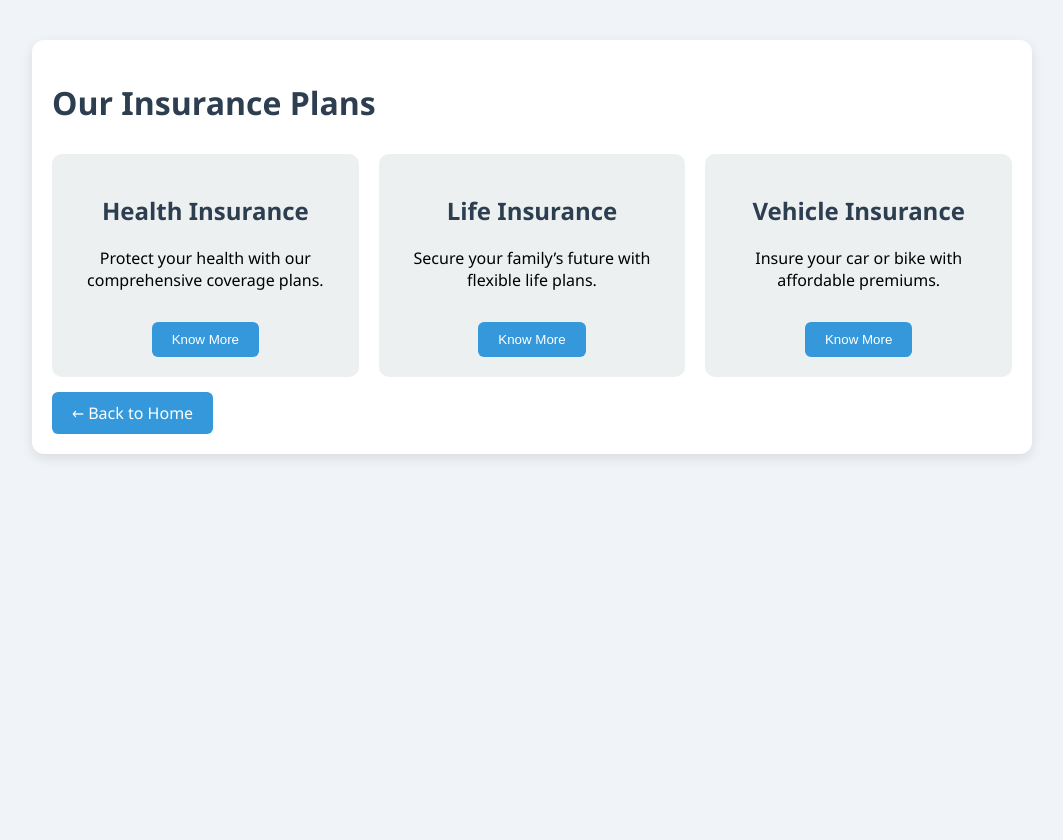
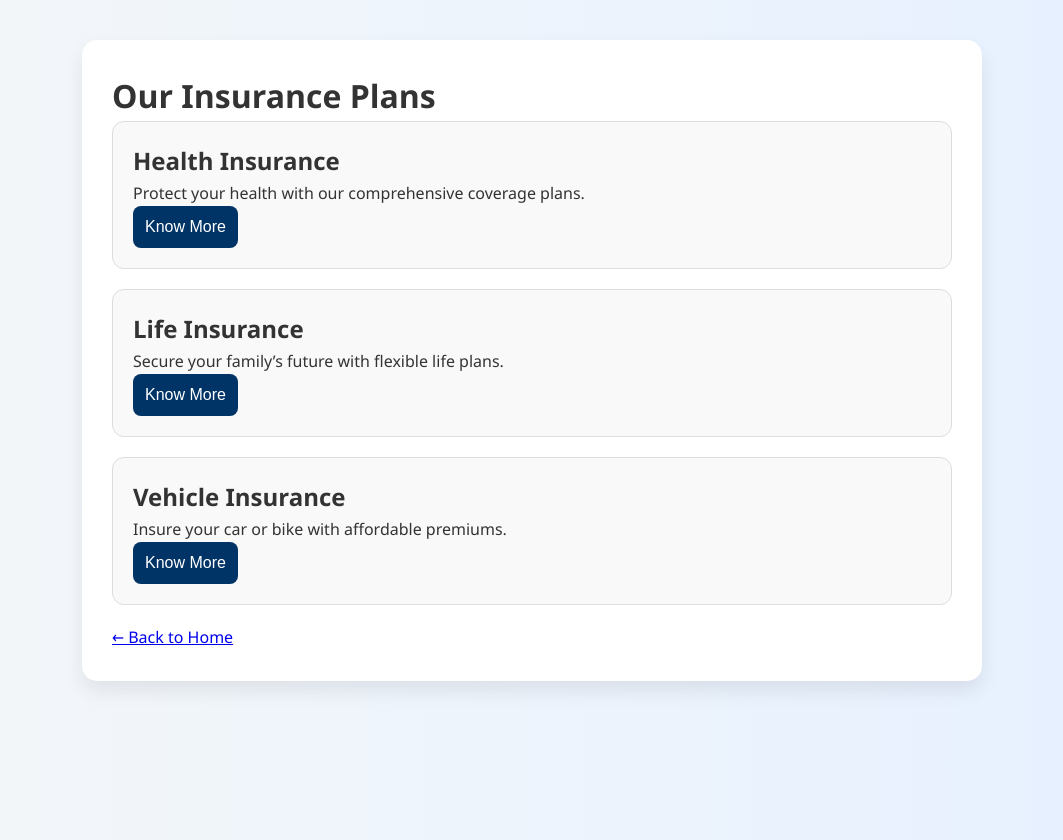
Before and after one commit to Harsha-Kyle/Digital-Insurance-Portal, a Flask app: page /policies in a window 1280 px wide. Shown: the whole page, without its empty margins (108-1171 px from the left). Before the commit the page ends 458 px from the top, so only its background shows below. Run offline with Flask 3, Linux system fonts and the light colour scheme.

Commit message:
Update styles.css

```diff
--- a/static/css/styles.css
+++ b/static/css/styles.css
@@ -1,51 +1,130 @@
-body {
-    font-family: 'Segoe UI', Tahoma, Geneva, Verdana, sans-serif;
-    background: #f0f4f8;
-    margin: 0;
-    padding: 0;
+/* Reset and basic styles */
+* {
+  margin: 0;
+  padding: 0;
+  box-sizing: border-box;
 }
 
-.container {
-    max-width: 960px;
-    margin: 40px auto;
-    padding: 20px;
-    background: #ffffff;
-    border-radius: 12px;
-    box-shadow: 0 4px 12px rgba(0,0,0,0.1);
+body {
+  font-family: 'Segoe UI', Tahoma, Geneva, Verdana, sans-serif;
+  background: linear-gradient(to right, #f4f7f9, #e6f0ff);
+  color: #333;
+  line-height: 1.6;
+  min-height: 100vh;
 }
 
-h1, h2 {
-    color: #2c3e50;
+/* Header & Navigation */
+header {
+  background-color: #003366;
+  color: white;
+  padding: 20px 40px;
+  display: flex;
+  justify-content: space-between;
+  align-items: center;
 }
 
-.card-container, .policy-list {
-    display: flex;
-    gap: 20px;
-    margin-top: 30px;
-    flex-wrap: wrap;
+header h1 {
+  font-size: 28px;
 }
 
-.card, .policy-card {
-    background-color: #ecf0f1;
-    padding: 20px;
-    border-radius: 10px;
-    flex: 1;
-    min-width: 250px;
-    text-align: center;
+nav a {
+  color: white;
+  margin-left: 25px;
+  text-decoration: none;
+  font-weight: 500;
+  transition: color 0.3s ease;
 }
 
-.card a, .policy-card button, .back-link {
-    display: inline-block;
-    margin-top: 15px;
-    padding: 10px 20px;
-    background: #3498db;
-    color: white;
-    text-decoration: none;
-    border-radius: 6px;
-    border: none;
-    cursor: pointer;
+nav a:hover {
+  color: #ffcc00;
 }
 
-.card a:hover, .policy-card button:hover, .back-link:hover {
-    background-color: #2980b9;
+/* Container for pages */
+.container {
+  max-width: 900px;
+  margin: 40px auto;
+  padding: 30px;
+  background: white;
+  border-radius: 15px;
+  box-shadow: 0 10px 20px rgba(0, 0, 0, 0.08);
 }
+
+/* Forms */
+form {
+  display: flex;
+  flex-direction: column;
+}
+
+input[type="text"],
+input[type="password"],
+input[type="email"],
+textarea {
+  padding: 12px;
+  margin-bottom: 20px;
+  border: 1px solid #ccc;
+  border-radius: 8px;
+  transition: border-color 0.3s ease;
+}
+
+input:focus,
+textarea:focus {
+  border-color: #003366;
+  outline: none;
+}
+
+button {
+  background-color: #003366;
+  color: white;
+  padding: 12px;
+  border: none;
+  border-radius: 8px;
+  font-size: 16px;
+  cursor: pointer;
+  transition: background-color 0.3s ease;
+}
+
+button:hover {
+  background-color: #0055aa;
+}
+
+/* Policy cards */
+.policy-card {
+  background: #f9f9f9;
+  border: 1px solid #ddd;
+  padding: 20px;
+  border-radius: 12px;
+  margin-bottom: 20px;
+  transition: transform 0.2s ease;
+}
+
+.policy-card:hover {
+  transform: scale(1.02);
+  border-color: #003366;
+}
+
+/* Footer */
+footer {
+  text-align: center;
+  padding: 20px;
+  background-color: #003366;
+  color: white;
+  margin-top: 40px;
+  border-top: 5px solid #ffcc00;
+}
+
+/* Responsive design */
+@media (max-width: 768px) {
+  header {
+    flex-direction: column;
+    align-items: flex-start;
+  }
+
+  nav {
+    margin-top: 10px;
+  }
+
+  .container {
+    padding: 20px;
+    margin: 20px;
+  }
+}
```
